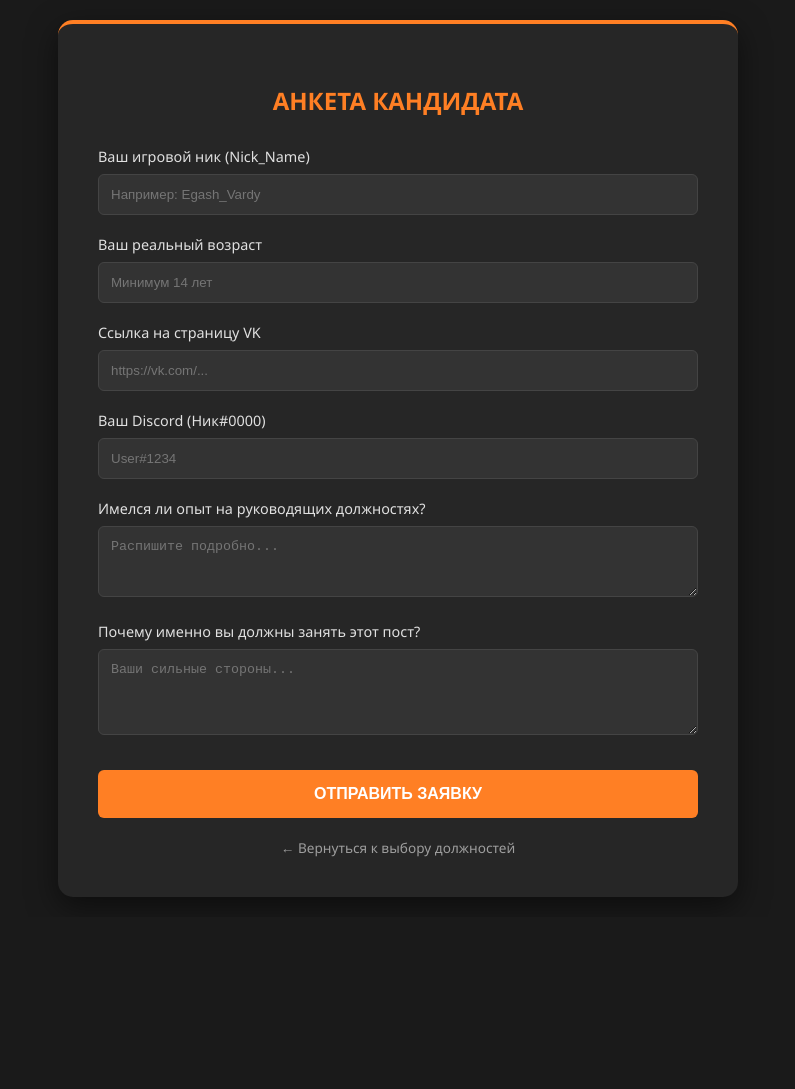
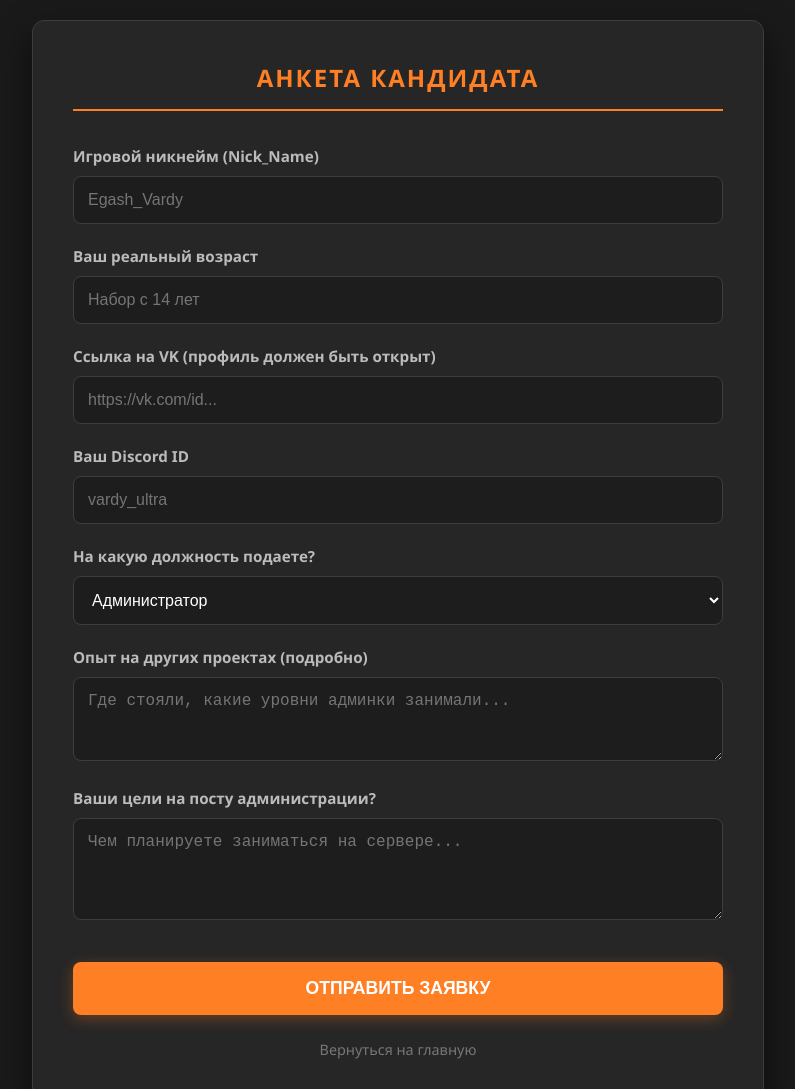
Before and after one commit to Egash-Vardy/usupov-adm, a plain HTML site: page apply.html in a window 1280 px wide. Shown: the top 1089 px of the page, without its empty margins (242-1037 px from the left). Before the commit the page ends 917 px from the top, so only its background shows below. Drawn offline with Linux system fonts and the light colour scheme.

Commit message:
Update apply.html

```diff
--- a/apply.html
+++ b/apply.html
@@ -6,16 +6,16 @@
     <title>Подача заявки | USUPOV RP</title>
     <style>
         :root {
-            --bg-color: #1a1a1a;
-            --card-bg: #262626;
-            --accent-orange: #ff7f24;
+            --bg-color: #1a1a1a; /* Цвет фона как на форуме */
+            --card-bg: #262626; /* Цвет карточек */
+            --accent-orange: #ff7f24; /* Фирменный оранжевый USUPOV */
             --text-main: #e0e0e0;
-            --input-bg: #333333;
-            --border-color: #444444;
+            --input-bg: #1d1d1d;
+            --border-color: #3d3d3d;
         }
 
         body {
-            font-family: 'Segoe UI', sans-serif;
+            font-family: 'Segoe UI', Tahoma, Geneva, Verdana, sans-serif;
             background-color: var(--bg-color);
             color: var(--text-main);
             margin: 0;
@@ -29,73 +29,87 @@
         .form-container {
             background-color: var(--card-bg);
             width: 100%;
-            max-width: 600px;
+            max-width: 650px;
             padding: 40px;
-            border-radius: 15px;
-            box-shadow: 0 10px 30px rgba(0,0,0,0.5);
-            border-top: 4px solid var(--accent-orange);
+            border-radius: 12px;
+            box-shadow: 0 15px 35px rgba(0,0,0,0.6);
+            border: 1px solid var(--border-color);
+        }
+
+        .header-style {
+            text-align: center;
+            margin-bottom: 35px;
+            border-bottom: 2px solid var(--accent-orange);
+            padding-bottom: 15px;
         }
 
         h2 {
             color: var(--accent-orange);
-            text-align: center;
             text-transform: uppercase;
-            margin-bottom: 30px;
+            letter-spacing: 2px;
+            margin: 0;
         }
 
         .form-group {
-            margin-bottom: 20px;
+            margin-bottom: 22px;
         }
 
         label {
             display: block;
-            margin-bottom: 8px;
-            font-weight: 500;
-            font-size: 0.9rem;
+            margin-bottom: 10px;
+            font-weight: 600;
+            font-size: 0.95rem;
+            color: #bbb;
         }
 
         input, select, textarea {
             width: 100%;
-            padding: 12px;
+            padding: 14px;
             background-color: var(--input-bg);
             border: 1px solid var(--border-color);
-            border-radius: 6px;
+            border-radius: 8px;
             color: white;
             box-sizing: border-box;
             outline: none;
-            transition: border-color 0.3s;
+            font-size: 1rem;
+            transition: 0.3s;
         }
 
         input:focus, textarea:focus {
             border-color: var(--accent-orange);
+            background-color: #222;
         }
 
         .btn-submit {
             width: 100%;
             background-color: var(--accent-orange);
             color: white;
-            padding: 15px;
+            padding: 16px;
             border: none;
-            border-radius: 6px;
-            font-weight: bold;
-            font-size: 1rem;
+            border-radius: 8px;
+            font-weight: 800;
+            font-size: 1.1rem;
             cursor: pointer;
-            transition: 0.3s;
-            margin-top: 10px;
+            transition: 0.4s;
+            text-transform: uppercase;
+            margin-top: 15px;
+            box-shadow: 0 4px 15px rgba(255, 127, 36, 0.3);
         }
 
         .btn-submit:hover {
             filter: brightness(1.2);
-            transform: translateY(-2px);
+            transform: translateY(-3px);
+            box-shadow: 0 6px 20px rgba(255, 127, 36, 0.5);
         }
 
         .back-link {
             display: block;
             text-align: center;
-            margin-top: 20px;
-            color: #9e9e9e;
+            margin-top: 25px;
+            color: #777;
             text-decoration: none;
-            font-size: 0.85rem;
+            font-size: 0.9rem;
+            transition: 0.3s;
         }
 
         .back-link:hover {
@@ -106,43 +120,54 @@
 <body>
 
 <div class="form-container">
-    <h2>Анкета кандидата</h2>
+    <div class="header-style">
+        <h2>Анкета Кандидата</h2>
+    </div>
 
-    <form action="#" method="POST">
+    <form action="https://formspree.io/f/xrejlvdk" method="POST">
+
         <div class="form-group">
-            <label>Ваш игровой ник (Nick_Name)</label>
-            <input type="text" placeholder="Например: Egash_Vardy" required>
+            <label>Игровой никнейм (Nick_Name)</label>
+            <input type="text" name="nickname" placeholder="Egash_Vardy" required>
         </div>
 
         <div class="form-group">
             <label>Ваш реальный возраст</label>
-            <input type="number" min="14" placeholder="Минимум 14 лет" required>
+            <input type="number" name="age" min="14" placeholder="Набор с 14 лет" required>
         </div>
 
         <div class="form-group">
-            <label>Ссылка на страницу VK</label>
-            <input type="url" placeholder="https://vk.com/..." required>
+            <label>Ссылка на VK (профиль должен быть открыт)</label>
+            <input type="url" name="vk_link" placeholder="https://vk.com/id..." required>
         </div>
 
         <div class="form-group">
-            <label>Ваш Discord (Ник#0000)</label>
-            <input type="text" placeholder="User#1234" required>
+            <label>Ваш Discord ID</label>
+            <input type="text" name="discord" placeholder="vardy_ultra" required>
         </div>
 
         <div class="form-group">
-            <label>Имелся ли опыт на руководящих должностях?</label>
-            <textarea rows="3" placeholder="Распишите подробно..."></textarea>
+            <label>На какую должность подаете?</label>
+            <select name="position" required>
+                <option value="Администратор">Администратор</option>
+                <option value="Восстановление">Восстановление</option>
+            </select>
         </div>
 
         <div class="form-group">
-            <label>Почему именно вы должны занять этот пост?</label>
-            <textarea rows="4" placeholder="Ваши сильные стороны..."></textarea>
+            <label>Опыт на других проектах (подробно)</label>
+            <textarea name="experience" rows="3" placeholder="Где стояли, какие уровни админки занимали..."></textarea>
+        </div>
+
+        <div class="form-group">
+            <label>Ваши цели на посту администрации?</label>
+            <textarea name="goals" rows="4" placeholder="Чем планируете заниматься на сервере..."></textarea>
         </div>
 
         <button type="submit" class="btn-submit">ОТПРАВИТЬ ЗАЯВКУ</button>
     </form>
 
-    <a href="index.html" class="back-link">← Вернуться к выбору должностей</a>
+    <a href="index.html" class="back-link">Вернуться на главную</a>
 </div>
 
 </body>
```
